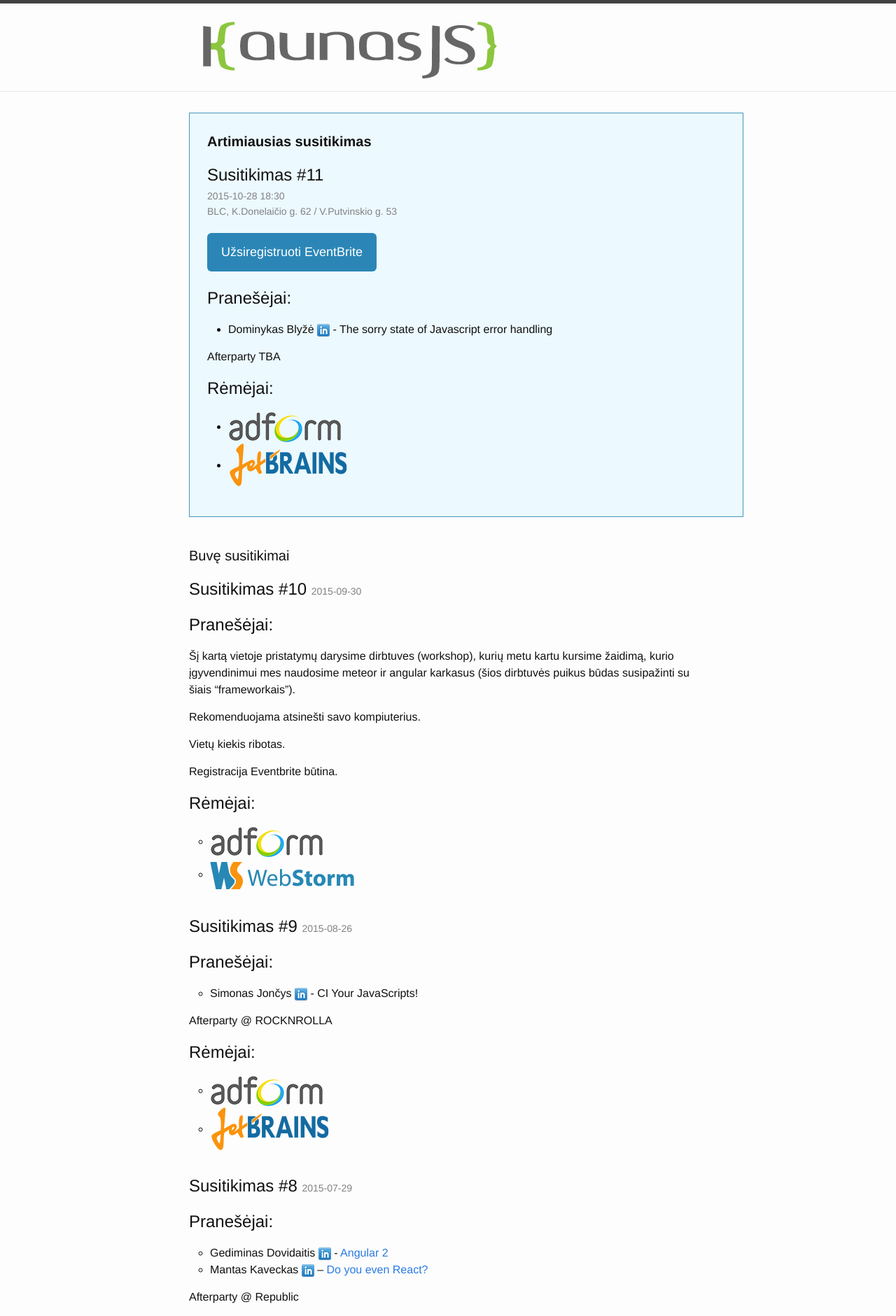
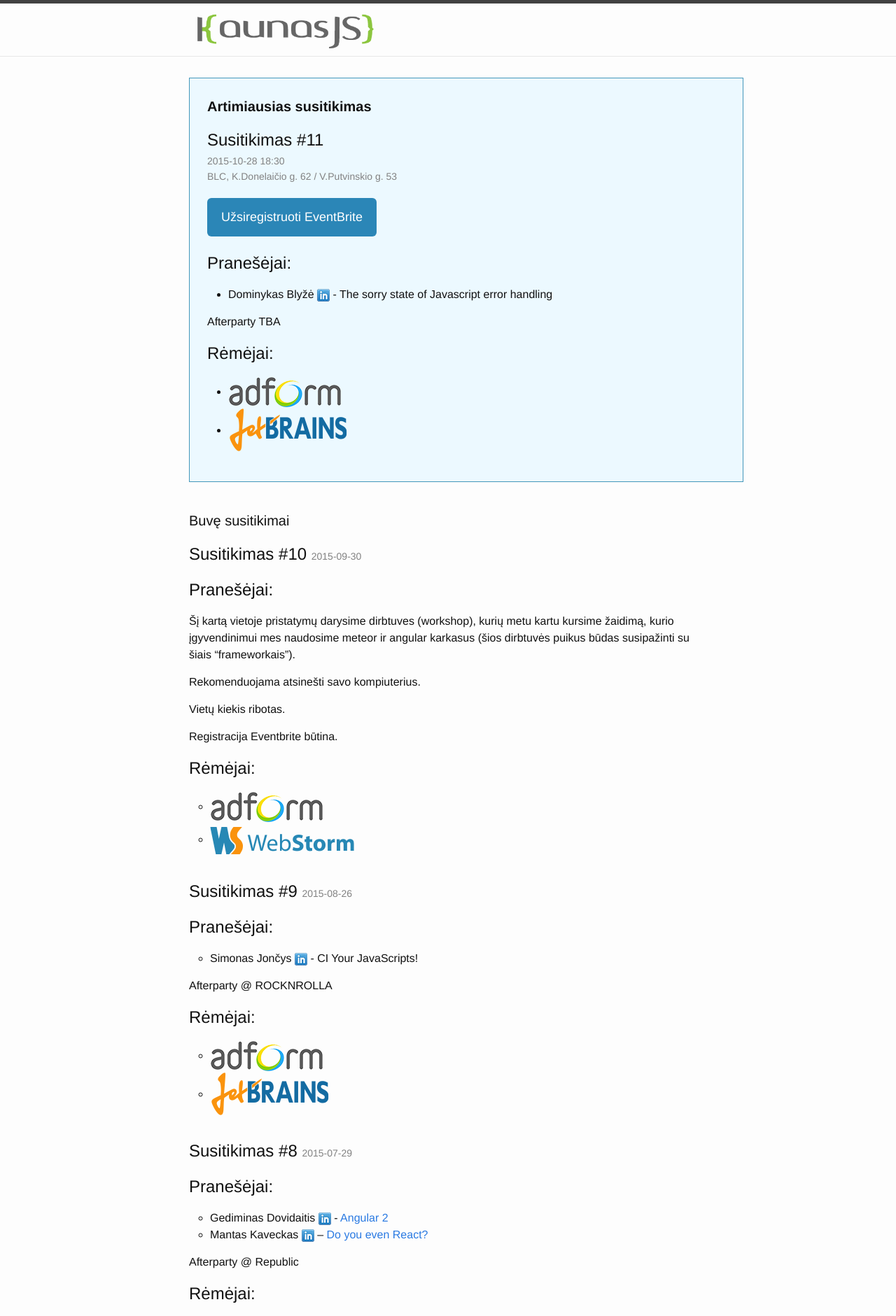
Before and after one commit to kaunasjs/website, a Jekyll site: the page built from index.html, in a window 1280 px wide. Shown: the top 1881 px of the page at 70% size. Built offline with Jekyll 4.4.1, drawn with Linux system fonts in a browser that asks for light colours.

Commit message:
Make logo smaller.

```diff
--- a/_includes/header.html
+++ b/_includes/header.html
@@ -2,7 +2,7 @@
 
   <div class="wrapper">
 
-    <a class="site-title" href="{{ site.baseurl }}/"><img src="/img/kaunasjs-logo.png"></a>
+    <a class="site-title" href="{{ site.baseurl }}/"><img style="max-width: 60%;" src="/img/kaunasjs-logo.png"></a>
 
     <nav class="site-nav">
       <a href="#" class="menu-icon">
```
